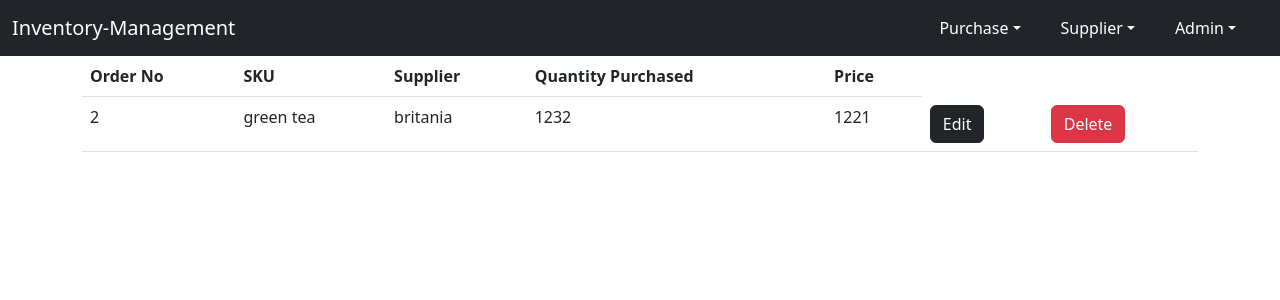
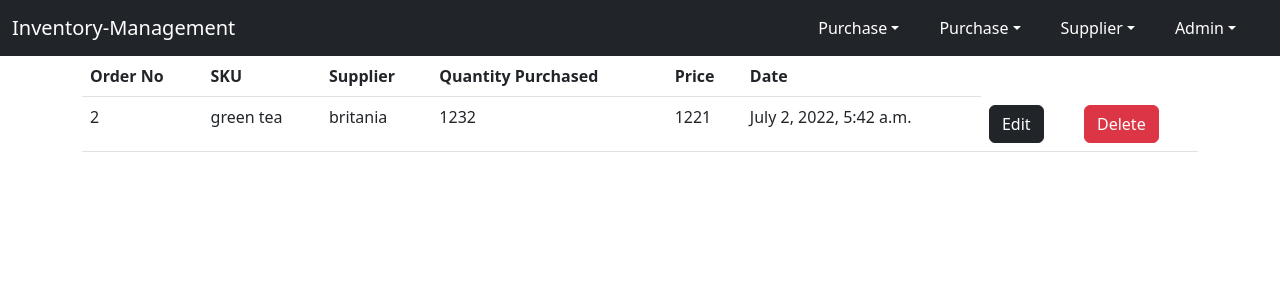
Before and after one commit to shivably/2wheeler-inventory, a Django app: page /purchase/purchase-history/ in a window 1280 px wide. Shown: the top 300 px of the page. Run offline with Django 4.2, Linux system fonts and the light colour scheme; a user stored in the database is signed in; data comes from the database, SQL or seed files in the repository.

Commit message:
updated purchase history

```diff
--- a/purchase/templates/purchase/purchase_history.html
+++ b/purchase/templates/purchase/purchase_history.html
@@ -14,6 +14,7 @@
                 <th scope="col">Supplier</th>
                 <th scope="col">Quantity Purchased</th>
                 <th scope="col">Price</th>
+                <th scope="col">Date</th>
               </tr>
             </thead>
             <tbody>
@@ -24,6 +25,7 @@
                         <td>{{ purchase.supplier }}</td>
                         <td>{{ purchase.quantity }}</td>
                         <td>{{ purchase.price }}</td>
+                        <td>{{ purchase.date }}</td>
                         <td><a class='btn btn-dark' href={% url 'edit-purchase' purchase.sku %}>Edit</a></td>
                         <td><a class='btn btn-danger' href={% url 'delete-purchase' purchase.sku %}>Delete</a></td>
                     </tr>
--- a/templates/base.html
+++ b/templates/base.html
@@ -50,6 +50,19 @@
                                 </ul>
                             </li>
 
+                            <!-- Purchase -->
+                            <li class="nav-item dropdown me-4">
+                                <a class="nav-link text-white dropdown-toggle" href="#" id="navbarDarkDropdownMenuLink" role="button" data-bs-toggle="dropdown" aria-expanded="false">Purchase</a>
+                                <ul class="dropdown-menu dropdown-menu-dark" aria-labelledby="navbarDarkDropdownMenuLink">
+                                    <li>
+                                        <a class="dropdown-item" href="{% url 'purchase-stock' %}">Purchase New Stock</a>
+                                    </li>
+                                    <li>
+                                        <a class="dropdown-item" href="{% url 'purchase-history' %}">Purchase History</a>
+                                    </li>
+                                </ul>
+                            </li>
+
                             <!-- Supplier -->
                             <li class="nav-item dropdown me-4">
                                 <a class="nav-link text-white dropdown-toggle" href="#" id="navbarDarkDropdownMenuLink" role="button" data-bs-toggle="dropdown" aria-expanded="false">Supplier</a>
```
